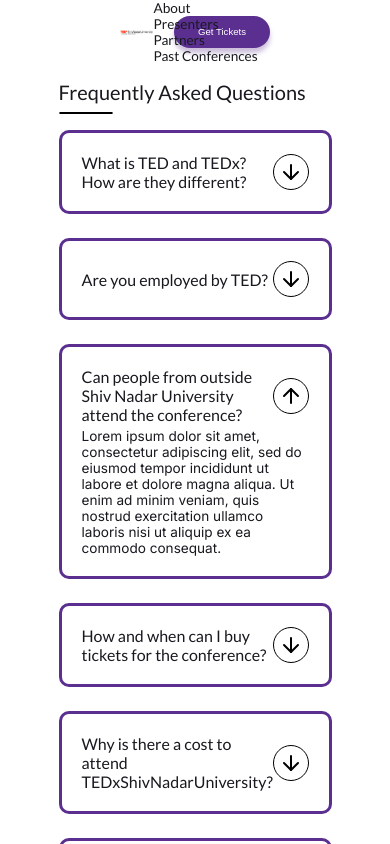
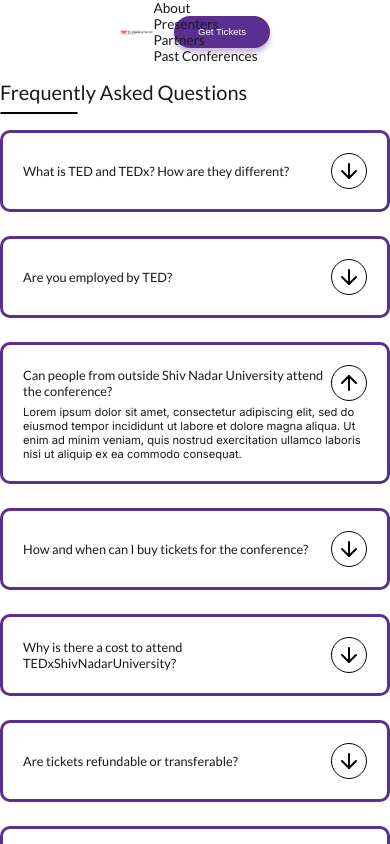
Before and after one commit to mokshjaswal101/tedxsnu21, a React (Create React App) app: page /faq in a window 390 px wide. Both pictures are taken after a click on the element 195 px from the left and 395 px from the top of the page. Shown: the top 844 px of the page. Built offline with nearby package versions, Linux system fonts and the light colour scheme; a web font is replaced by a local one.

Commit message:
Page(FAQs): Code Clean up
- Added clamp() functionality for page width
- Implemented basic semantic html
- Added browser support for transitions
- Changed font sizes a bit
- Todo: Finalize font sizes

```diff
--- a/src/components/FAQCard/FAQCard.js
+++ b/src/components/FAQCard/FAQCard.js
@@ -14,20 +14,20 @@
           <img alt="arrow" src={arrow} />
         </motion.div>
         {isOpen && (
-          <motion.div
+          <motion.p
             key="answer"
             initial={{ opacity: 0 }}
             animate={{
               opacity: 1,
               transition: {
-                duration: 0.5,
+                duration: 1,
               },
             }}
             exit={{ opacity: 0 }}
             className="answer"
           >
-            <p>{answer === "" ? p : answer}</p>
-          </motion.div>
+            {answer === "" ? p : answer}
+          </motion.p>
         )}
       </AnimatePresence>
     </motion.div>
--- a/src/components/FAQCard/FAQCard.scss
+++ b/src/components/FAQCard/FAQCard.scss
@@ -1,3 +1,11 @@
+.main div {
+  -webkit-transition: all 0.5 ease;
+  -moz-transition: all 0.5 ease;
+  -o-transition: all 0.5 ease;
+  -ms-transition: all 0.5 ease;
+  transition: all 0.5s ease;
+}
+
 .FAQCard {
   padding: 20px;
   margin-bottom: 24px;
@@ -6,7 +14,7 @@
 
   p {
     margin: 0px;
-    font-size: 2em;
+    font-size: 1.6em;
     width: 100%;
   }
 
@@ -17,16 +25,12 @@
 
   .answer {
     padding-top: 4px;
-    p {
-      font-family: "Inter", -apple-system, BlinkMacSystemFont, "Segoe UI",
-        Roboto, Oxygen, Ubuntu, Cantarell, "Open Sans", "Helvetica Neue",
-        sans-serif;
-      font-size: 1.7em;
-    }
+    font-family: "Inter", -apple-system, BlinkMacSystemFont, "Segoe UI", Roboto,
+      Oxygen, Ubuntu, Cantarell, "Open Sans", "Helvetica Neue", sans-serif;
+    font-size: 1.4em;
   }
   img {
     transition: transform 0.7s ease-in-out;
-    color: grey;
     border: 1px solid black;
     border-radius: 100px;
     padding: 5px;
@@ -34,7 +38,7 @@
 
   &:hover {
     cursor: pointer;
-    border-color: #df2027;
+    border-color: var(--color-secondary);
   }
   .active {
     img {
--- a/src/pages/FAQ/FAQ.js
+++ b/src/pages/FAQ/FAQ.js
@@ -5,13 +5,17 @@
   return (
     <>
       <main className="main">
-        <section>
+        <article>
           <h1>Frequently Asked Questions</h1>
           <hr />
-          {FAQs.map((item) => (
-            <FAQCard question={item.question} answer={item.answer} />
+          {FAQs.map((item, index) => (
+            <FAQCard
+              key={index}
+              question={item.question}
+              answer={item.answer}
+            />
           ))}
-        </section>
+        </article>
       </main>
     </>
   );
--- a/src/pages/FAQ/FAQ.scss
+++ b/src/pages/FAQ/FAQ.scss
@@ -2,22 +2,25 @@
   padding-top: 10em;
   display: flex;
   justify-content: center;
-  hr {
-    margin: unset;
-    border: unset;
-    border: 1.2px solid black;
-    width: 20%;
-    margin-bottom: 16px;
-    margin-top: 8px;
-    border-radius: 50px;
-  }
-  section {
-    width: 70%;
+
+  article {
+    width: clamp(700px, 70%, 900px);
     margin-bottom: 10em;
+    h1,
+    hr {
+      margin: unset;
+      border: unset;
+    }
     h1 {
-      margin: unset;
       font-weight: normal;
       font-size: 2.5em;
     }
+    hr {
+      border: 1.2px solid black;
+      width: 20%;
+      margin-bottom: 16px;
+      margin-top: 8px;
+      border-radius: 50px;
+    }
   }
 }
```
